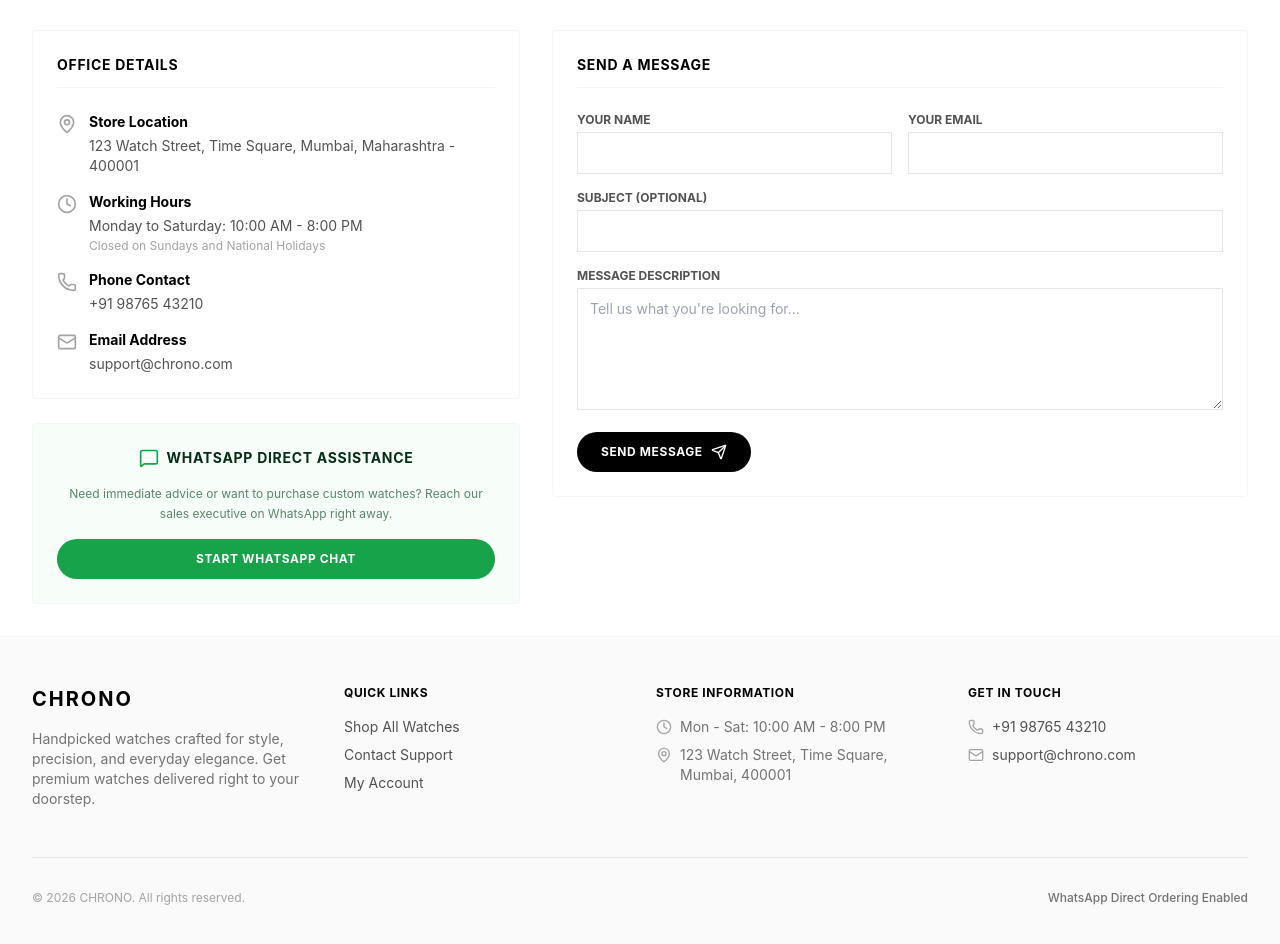
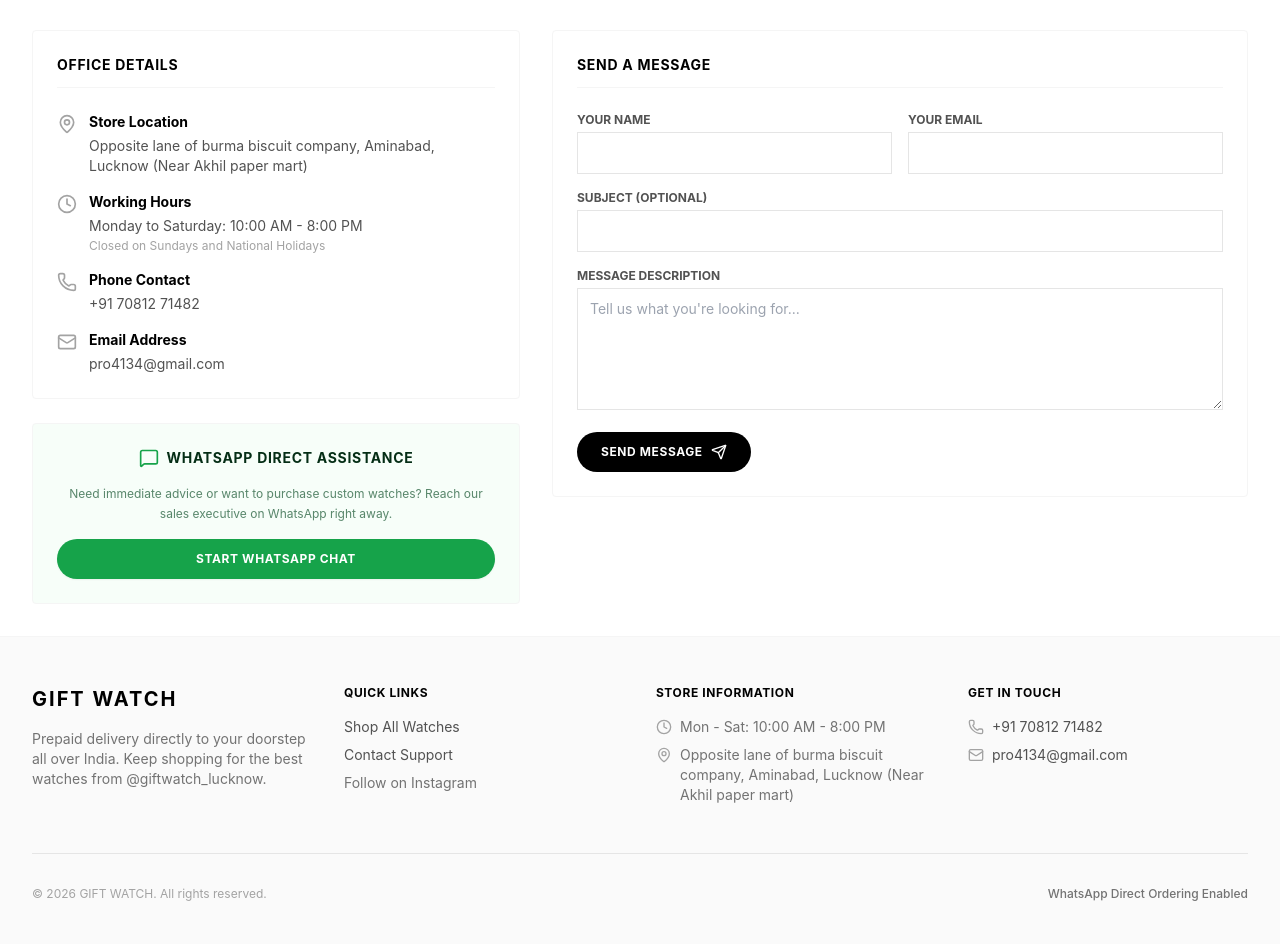
Before and after one commit to Bashar2319/gift-watch, a React (Vite) app in the folder client/: page /contact in a window 1280 px wide. Shown: the part 200-1144 px from the top of the page. Built offline with nearby package versions, Linux system fonts and the light colour scheme; no server answers.

Commit message:
Branding: Update store name to Gift Watch, configure Lucknow address, pro4134 support email, and Instagram reels links

```diff
--- a/client/src/components/Footer.jsx
+++ b/client/src/components/Footer.jsx
@@ -11,10 +11,10 @@ const Footer = () => {
           {/* Logo & Description */}
           <div className="space-y-4">
             <Link to="/" className="text-xl font-bold tracking-widest text-black">
-              CHRONO
+              GIFT WATCH
             </Link>
             <p className="text-sm text-neutral-500 max-w-xs">
-              Handpicked watches crafted for style, precision, and everyday elegance. Get premium watches delivered right to your doorstep.
+              Prepaid delivery directly to your doorstep all over India. Keep shopping for the best watches from @giftwatch_lucknow.
             </p>
           </div>
 
@@ -29,7 +29,14 @@ const Footer = () => {
                 <Link to="/contact" className="hover:text-black transition-colors">Contact Support</Link>
               </li>
               <li>
-                <Link to="/login" className="hover:text-black transition-colors">My Account</Link>
+                <a
+                  href="https://www.instagram.com/reel/DYys8WUTtm1/?igsh=MTQ5OHIxYXdyeXRjcg=="
+                  target="_blank"
+                  rel="noopener noreferrer"
+                  className="hover:text-black transition-colors block text-neutral-500 hover:text-black"
+                >
+                  Follow on Instagram
+                </a>
               </li>
             </ul>
           </div>
@@ -44,7 +51,7 @@ const Footer = () => {
               </li>
               <li className="flex items-start text-neutral-500">
                 <MapPin className="mr-2 h-4 w-4 text-neutral-400 mt-0.5 flex-shrink-0" />
-                <span>123 Watch Street, Time Square, Mumbai, 400001</span>
+                <span>Opposite lane of burma biscuit company, Aminabad, Lucknow (Near Akhil paper mart)</span>
               </li>
             </ul>
           </div>
@@ -55,11 +62,11 @@ const Footer = () => {
             <ul className="mt-4 space-y-2 text-sm">
               <li className="flex items-center">
                 <Phone className="mr-2 h-4 w-4 text-neutral-400 flex-shrink-0" />
-                <a href="tel:+919876543210" className="hover:text-black transition-colors">+91 98765 43210</a>
+                <a href="tel:+917081271482" className="hover:text-black transition-colors">+91 70812 71482</a>
               </li>
               <li className="flex items-center">
                 <Mail className="mr-2 h-4 w-4 text-neutral-400 flex-shrink-0" />
-                <a href="mailto:support@chrono.com" className="hover:text-black transition-colors">support@chrono.com</a>
+                <a href="mailto:pro4134@gmail.com" className="hover:text-black transition-colors">pro4134@gmail.com</a>
               </li>
             </ul>
           </div>
@@ -67,7 +74,7 @@ const Footer = () => {
         </div>
 
         <div className="mt-12 border-t border-neutral-200 pt-8 flex flex-col md:flex-row justify-between items-center text-xs text-neutral-400">
-          <p>&copy; {new Date().getFullYear()} CHRONO. All rights reserved.</p>
+          <p>&copy; {new Date().getFullYear()} GIFT WATCH. All rights reserved.</p>
           <div className="mt-4 md:mt-0 flex space-x-6">
             <span className="text-neutral-500 font-medium">WhatsApp Direct Ordering Enabled</span>
           </div>
--- a/client/src/components/Navbar.jsx
+++ b/client/src/components/Navbar.jsx
@@ -23,7 +23,7 @@ const Navbar = () => {
           {/* Logo */}
           <div className="flex flex-shrink-0 items-center">
             <Link to="/" className="text-xl font-bold tracking-widest text-black">
-              CHRONO
+              GIFT WATCH
             </Link>
           </div>
 
--- a/client/src/pages/Checkout.jsx
+++ b/client/src/pages/Checkout.jsx
@@ -122,25 +122,27 @@ const Checkout = () => {
       const { data: order } = await api.post('/orders', orderData);
 
       // 2. Prepare WhatsApp pre-filled text
-      const waNumber = import.meta.env.VITE_WHATSAPP_NUMBER || '919876543210';
+      const waNumber = import.meta.env.VITE_WHATSAPP_NUMBER || '917081271482';
       const itemsListText = cartItems
         .map((item) => `🕐 ${item.brand} - ${item.name} x${item.quantity} (₹${item.price.toLocaleString('en-IN')})`)
         .join('\n');
 
-      const messageText = `Hello CHRONO! I'd like to place an order:
+      const messageText = `Hello Gift Watch! I'd like to place an order:
 
 *Order ID:* #${order._id.substring(order._id.length - 6).toUpperCase()}
 *Items:*
 ${itemsListText}
 
-*Total Price:* ₹${cartTotal.toLocaleString('en-IN')}
+*Total Price:* ₹${cartTotal.toLocaleString('en-IN')} (Prepaid + Delivery charges)
 
 *Shipping Address:*
 Name: ${orderData.shippingAddress.fullName}
 Phone: ${orderData.shippingAddress.phone}
 Address: ${orderData.shippingAddress.street}, ${orderData.shippingAddress.city}, ${orderData.shippingAddress.state} - ${orderData.shippingAddress.pincode}
 
-*Notes:* ${notes || 'None'}`;
+*Notes:* ${notes || 'None'}
+
+We deliver to doorstep all over India! Best watches keep shopping from @giftwatch_lucknow.`;
 
       const encodedMessage = encodeURIComponent(messageText);
       const waUrl = `https://wa.me/${waNumber}?text=${encodedMessage}`;
--- a/client/src/pages/Contact.jsx
+++ b/client/src/pages/Contact.jsx
@@ -27,8 +27,8 @@ const Contact = () => {
   };
 
   const handleWhatsAppChat = () => {
-    const waNumber = import.meta.env.VITE_WHATSAPP_NUMBER || '919876543210';
-    const message = encodeURIComponent("Hello Chrono! I'm interested in purchasing a watch and had some questions.");
+    const waNumber = import.meta.env.VITE_WHATSAPP_NUMBER || '917081271482';
+    const message = encodeURIComponent("Hello Gift Watch! I'm interested in purchasing a watch and had some questions.");
     window.open(`https://wa.me/${waNumber}?text=${message}`, '_blank');
   };
 
@@ -56,7 +56,7 @@ const Contact = () => {
                 <MapPin className="mr-3 h-5 w-5 text-neutral-400 mt-0.5 flex-shrink-0" />
                 <div>
                   <span className="font-bold text-black">Store Location</span>
-                  <p className="mt-1">123 Watch Street, Time Square, Mumbai, Maharashtra - 400001</p>
+                  <p className="mt-1">Opposite lane of burma biscuit company, Aminabad, Lucknow (Near Akhil paper mart)</p>
                 </div>
               </li>
 
@@ -74,7 +74,7 @@ const Contact = () => {
                 <div>
                   <span className="font-bold text-black">Phone Contact</span>
                   <p className="mt-1">
-                    <a href="tel:+919876543210" className="hover:text-black hover:underline">+91 98765 43210</a>
+                    <a href="tel:+917081271482" className="hover:text-black hover:underline">+91 70812 71482</a>
                   </p>
                 </div>
               </li>
@@ -84,7 +84,7 @@ const Contact = () => {
                 <div>
                   <span className="font-bold text-black">Email Address</span>
                   <p className="mt-1">
-                    <a href="mailto:support@chrono.com" className="hover:text-black hover:underline">support@chrono.com</a>
+                    <a href="mailto:pro4134@gmail.com" className="hover:text-black hover:underline">pro4134@gmail.com</a>
                   </p>
                 </div>
               </li>
--- a/client/src/pages/Dashboard.jsx
+++ b/client/src/pages/Dashboard.jsx
@@ -135,7 +135,7 @@ const Dashboard = () => {
       .map((item) => `🕐 ${item.name} x${item.quantity} (₹${item.price.toLocaleString('en-IN')})`)
       .join('\n');
 
-    const messageText = `Hello CHRONO! I'm following up on my order:
+    const messageText = `Hello Gift Watch! I'm following up on my order:
 
 *Order ID:* #${order._id.substring(order._id.length - 6).toUpperCase()}
 *Items:*
--- a/client/src/pages/Home.jsx
+++ b/client/src/pages/Home.jsx
@@ -52,7 +52,7 @@ const Home = () => {
         <div className="relative mx-auto max-w-7xl px-4 sm:px-6 lg:px-8 w-full z-10">
           <div className="max-w-md space-y-6">
             <span className="text-xs font-bold uppercase tracking-widest text-neutral-400">
-              Chrono Co. Collection
+              Gift Watch Collection
             </span>
             <h1 className="text-4xl font-extrabold tracking-tight sm:text-5xl uppercase">
               Time Defined By Elegance
```
Also changed, not shown: 2 other files (tests, documents, lock files or other folders).
